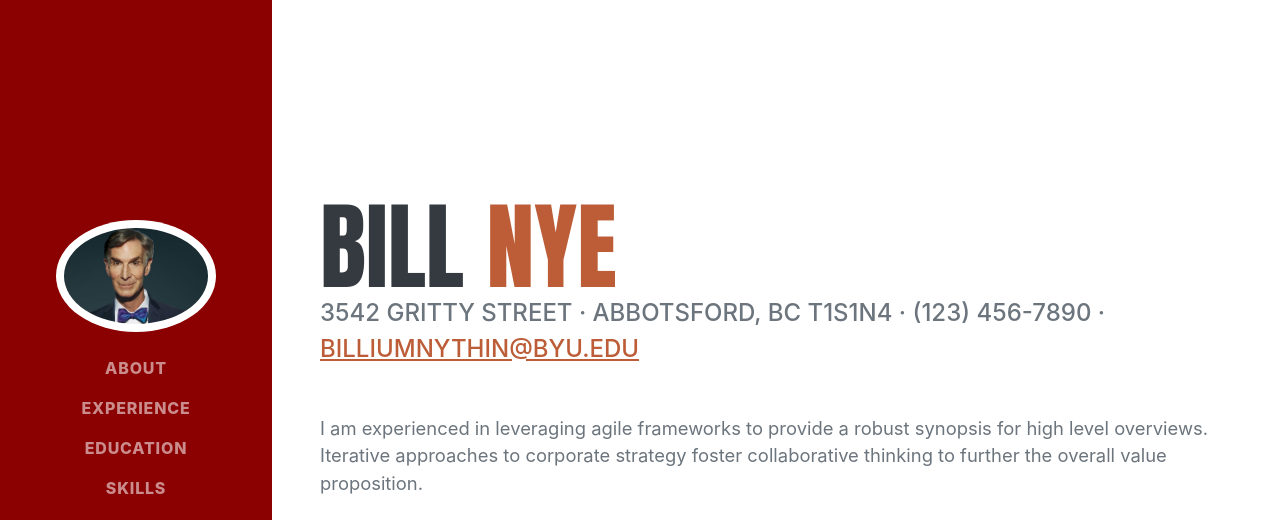
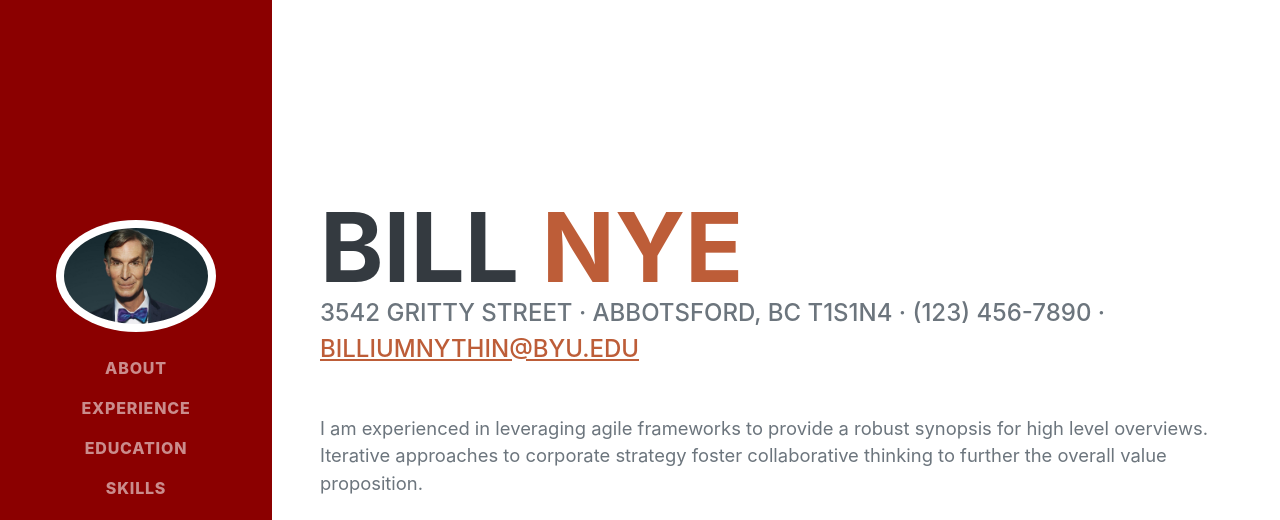
Before and after one commit to whitneydrayvin/is201, a plain HTML site: page index.html in a window 1280 px wide. Shown: the top 520 px of the page. Drawn offline with nearby package versions, Linux system fonts and the light colour scheme; a web font is replaced by a local one.

Commit message:
Add files via upload

```diff
--- a/css/styles2.css
+++ b/css/styles2.css
@@ -1,7 +1,3 @@
-h1{
-    font-family: Impact, Haettenschweiler, 'Arial Narrow Bold', sans-serif;
-}
-
 .diff-bg{
     background-color: darkred !important;
 }
```
